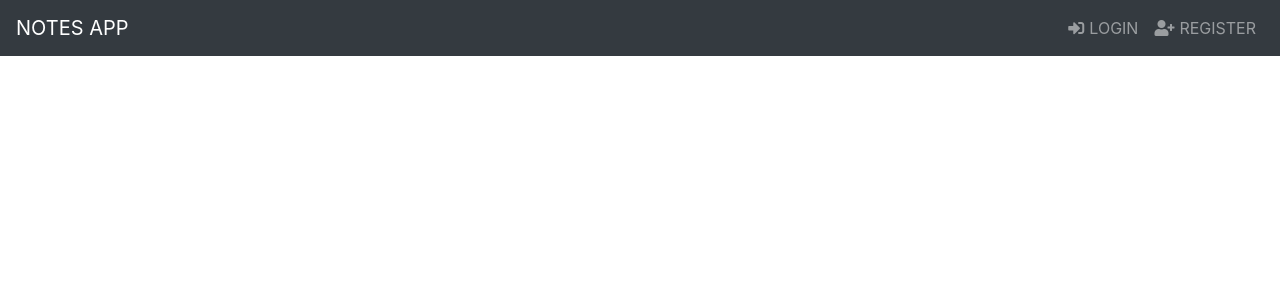
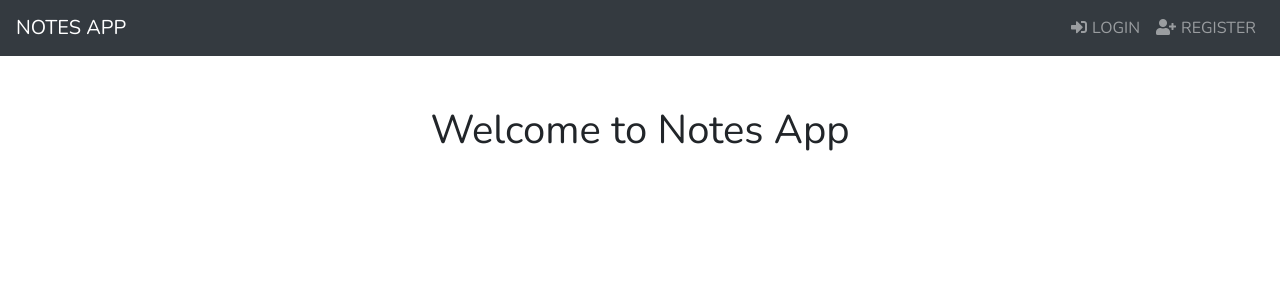
Before and after one commit to ihsaro/django-notes-app, a Django app: page / in a window 1280 px wide. Shown: the top 300 px of the page. Run offline with Django 3.2, Linux system fonts and the light colour scheme; some libraries are stand-ins or nearby versions.

Commit message:
font commit

```diff
--- a/notes_project/homepage/static/homepage/css/base.css
+++ b/notes_project/homepage/static/homepage/css/base.css
@@ -1,3 +1,7 @@
 i {
     margin-right: 5px;
 }
+
+* {
+    font-family: 'Nunito', sans-serif;
+}
--- a/notes_project/homepage/static/homepage/css/index.css
+++ b/notes_project/homepage/static/homepage/css/index.css
@@ -0,0 +1,3 @@
+#homepage-container {
+    margin-top: 50px;
+}
--- a/notes_project/homepage/templates/homepage/base.html
+++ b/notes_project/homepage/templates/homepage/base.html
@@ -14,6 +14,10 @@
     <link rel="stylesheet" href="https://cdnjs.cloudflare.com/ajax/libs/font-awesome/5.14.0/css/all.min.css"
         integrity="sha512-1PKOgIY59xJ8Co8+NE6FZ+LOAZKjy+KY8iq0G4B3CyeY6wYHN3yt9PW0XpSriVlkMXe40PTKnXrLnZ9+fkDaog=="
         crossorigin="anonymous" />
+
+    <!-- Google fonts -->
+    <!-- Nunito -->
+    <link href="https://fonts.googleapis.com/css2?family=Nunito&display=swap" rel="stylesheet">
 
     <!-- Base Stylesheet -->
     <link rel="stylesheet" type="text/css" href="{% static 'homepage/css/base.css' %}">
@@ -60,7 +64,8 @@
     {% endblock %}
 
     <!-- JQuery Script -->
-    <script src="https://code.jquery.com/jquery-3.5.1.js" integrity="sha256-QWo7LDvxbWT2tbbQ97B53yJnYU3WhH/C8ycbRAkjPDc=" crossorigin="anonymous"></script>
+    <script src="https://code.jquery.com/jquery-3.5.1.js"
+        integrity="sha256-QWo7LDvxbWT2tbbQ97B53yJnYU3WhH/C8ycbRAkjPDc=" crossorigin="anonymous"></script>
     <!-- Popper Script -->
     <script src="https://cdn.jsdelivr.net/npm/popper.js@1.16.1/dist/umd/popper.min.js"
         integrity="sha384-9/reFTGAW83EW2RDu2S0VKaIzap3H66lZH81PoYlFhbGU+6BZp6G7niu735Sk7lN"
--- a/notes_project/homepage/templates/homepage/index.html
+++ b/notes_project/homepage/templates/homepage/index.html
@@ -3,8 +3,11 @@
 
 {% block stylesheets %}
 <!-- Index Stylesheet -->
-<link rel="stylesheet" type="text/css" href="{% static 'homepage/css/index.css' %}">
+<link rel="stylesheet" type="text/css" href="{% static 'homepage/css/index.css' %}" />
 {% endblock stylesheets %}
 
 {% block content %}
+<div id="homepage-container" class="container-fluid text-center">
+    <h1>Welcome to Notes App</h1>
+</div>
 {% endblock content %}
```
